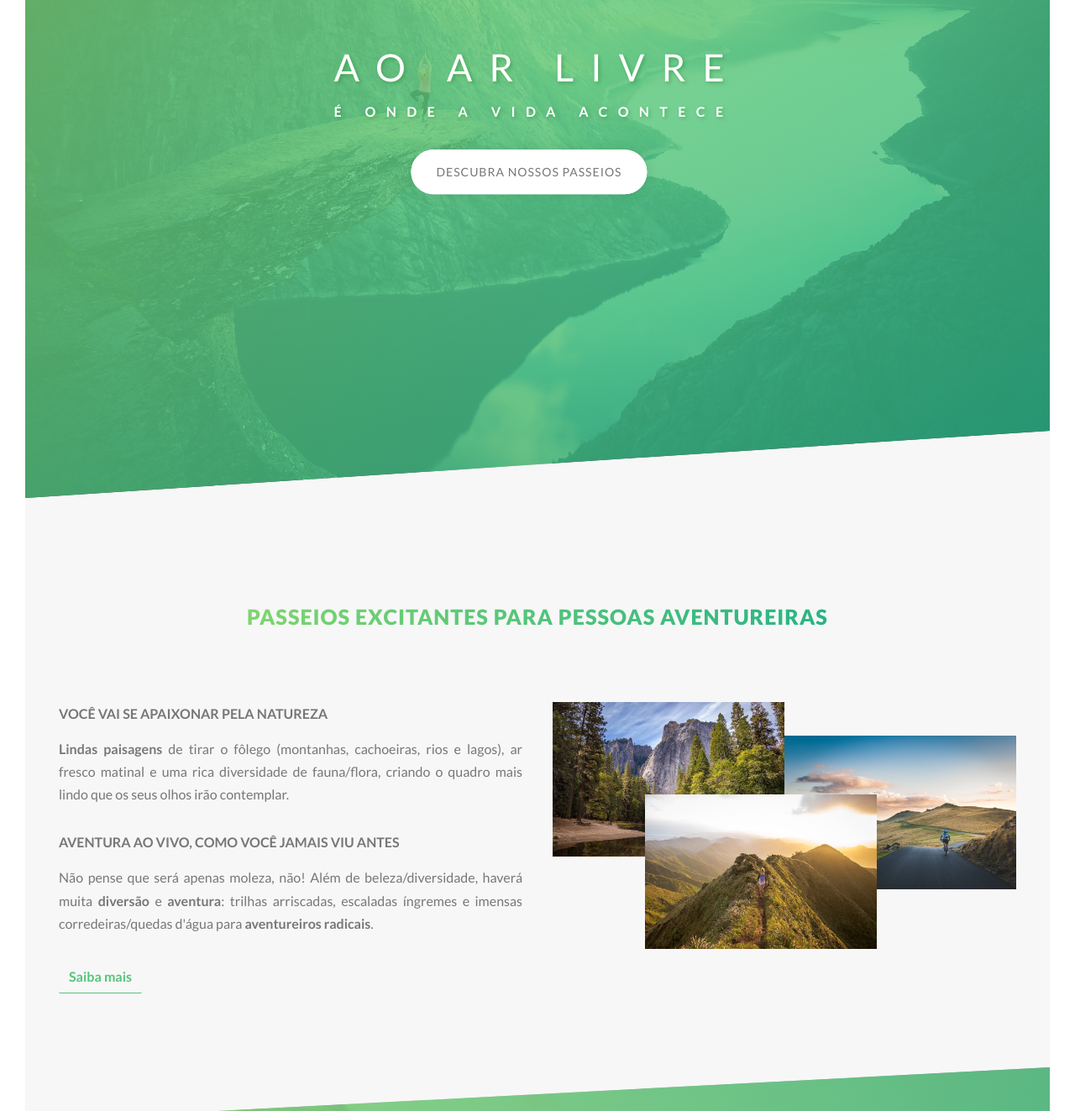
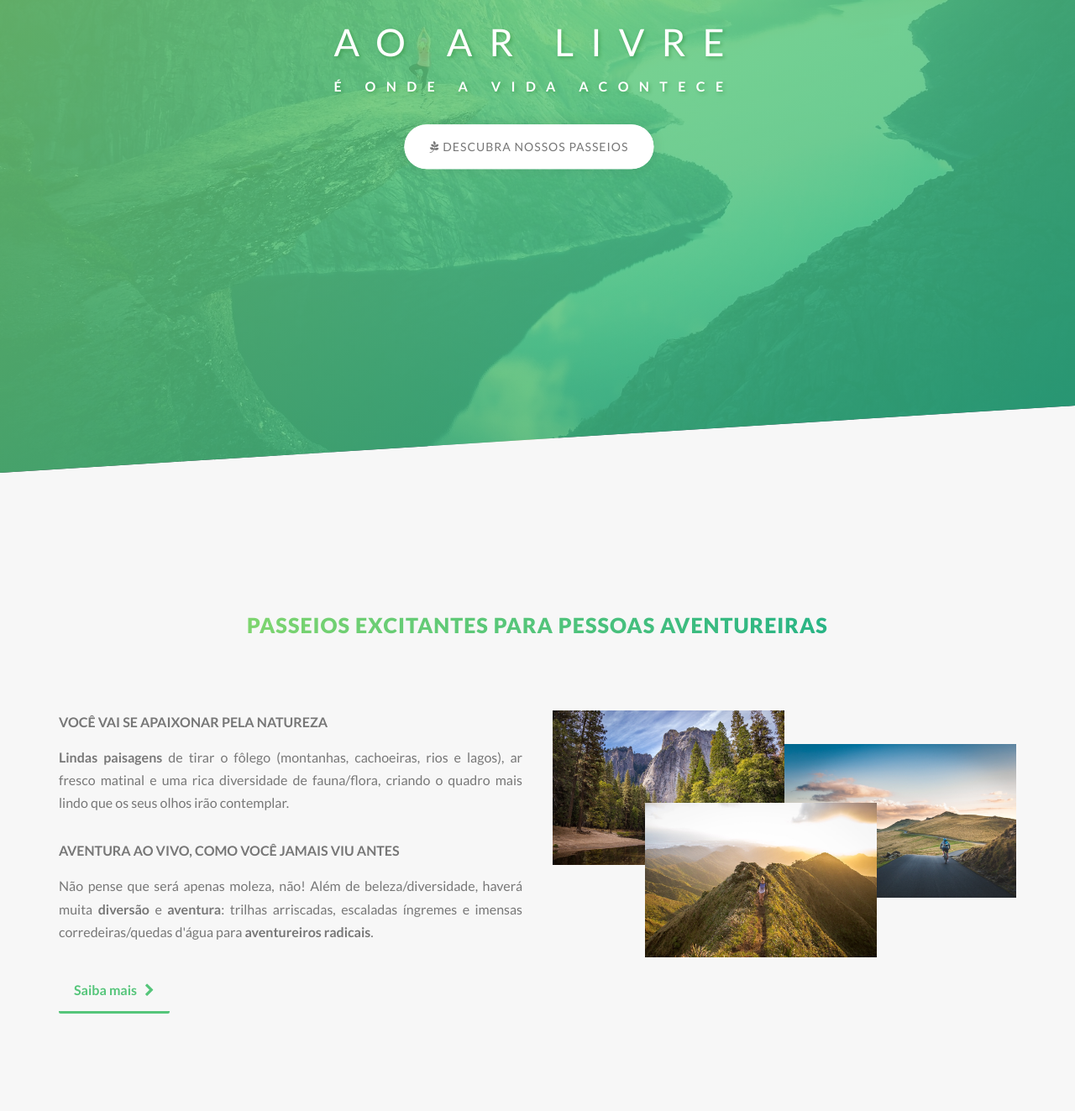
Before and after one commit to edsonrdev/natours, a website: page index.html in a window 1280 px wide. Shown: the part 197-1520 px from the top of the page at 84% size. Drawn offline with Linux system fonts and the light colour scheme.

Commit message:
adjusting the layout for larger screens

```diff
--- a/index.html
+++ b/index.html
@@ -6,6 +6,7 @@
         <meta http-equiv="X-UA-Compatible" content="IE=edge">
 
         <link rel="stylesheet" href="https://fonts.googleapis.com/css?family=Lato:100,300,400,700,900">
+        <link rel="stylesheet" href="node_modules/font-awesome/css/font-awesome.min.css">
 
         <link rel="stylesheet" href="css/icon-font.css">
         <link rel="stylesheet" href="css/style.css">
@@ -26,7 +27,7 @@
                 </h1>
 
                 <a href="#" class="btn btn--white btn--animated">
-                    Descubra nossos passeios
+                    <i class="fa fa-pagelines" aria-hidden="true"></i> Descubra nossos passeios
                 </a>
             </div>
         </header><!-- /.header -->
@@ -55,7 +56,9 @@
                             Não pense que será apenas moleza, não! Além de beleza/diversidade, haverá muita <strong>diversão</strong> e <strong>aventura</strong>: trilhas arriscadas, escaladas íngremes e imensas corredeiras/quedas d'água para <strong>aventureiros radicais</strong>.
                         </p>
 
-                        <a href="#" class="btn-text">Saiba mais</a>
+                        <a href="#" class="btn-text">
+                            Saiba mais&nbsp&nbsp&nbsp<i class="fa fa-chevron-right" aria-hidden="true"></i>
+                        </a>
                     </div>
 
                     <div class="col-1-of-2">
@@ -111,6 +114,8 @@
                     </div>
                 </div><!-- /.row -->
             </section><!-- /.section-features -->
+
+            section.
         </main>
     </body>
 </html>
--- a/package.json
+++ b/package.json
@@ -15,5 +15,8 @@
   "homepage": "https://github.com/edsonrdev/natours#readme",
   "devDependencies": {
     "node-sass": "^4.14.1"
+  },
+  "dependencies": {
+    "font-awesome": "^4.7.0"
   }
 }
--- a/sass/components/_button.scss
+++ b/sass/components/_button.scss
@@ -71,8 +71,8 @@
       color: $color-primary;
       display: inline-block;
       text-decoration: none;
-      border-bottom: 1px solid $color-primary;
-      padding: 6px 12px;
+      border-bottom: 3px solid $color-primary;
+      padding: 1.2rem 1.8rem;
       transition: all 0.2s;
    }
 
@@ -82,6 +82,7 @@
       transform: translateY(-3px);
       background: linear-gradient(to right, $color-primary-light, $color-primary);
       transition: all 0.2s;
+      border-bottom-color: $color-primary-dark;
    }
 
    &:active {
--- a/sass/components/_composition.scss
+++ b/sass/components/_composition.scss
@@ -38,14 +38,9 @@
 
       &:hover {
          z-index: 1;
-         border-radius: 1.2rem;
          box-shadow: 0 1rem 3rem rgba($color-black, 0.7);
          outline: 1.2rem solid $color-primary;
          transition: all 0.5s;
       }
    }
-
-   &:hover &__photo:not(:hover) {
-      transform: scale(0.9);
-   }
 }
--- a/sass/pages/_home.scss
+++ b/sass/pages/_home.scss
@@ -1,6 +1,6 @@
 .section-about {
    background-color: $color-grey-light-1;
-   padding: 20rem 0;
+   padding: 24rem 0;
    margin-top: -10vh;
 }
 
```
Also changed, not shown: css/style.css, 1 other file.
